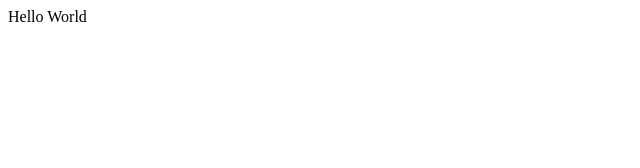
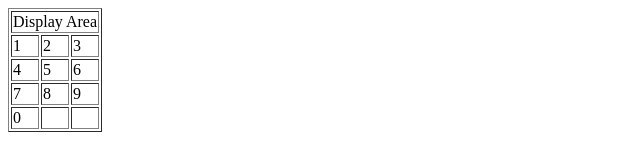
Before and after one commit to mp30028/web-development, a plain HTML site: page index.html in a window 1280 px wide. Shown: the whole page, without its empty margins (0-640 px from the left). Drawn offline with Linux system fonts and the light colour scheme.

Commit message:
added table

```diff
--- a/index.html
+++ b/index.html
@@ -1,6 +1,35 @@
 
 <html>
+    <script>
+        function showMe(){
+            alert("Hello from show me");
+        }
+    </script>
     <body>
-        Hello World
+        <table border="1">
+            <tr>
+                <td colspan="3">Display Area</td>
+            </tr>
+            <tr>
+                <td onclick="showMe()">1</td>
+                <td>2</td>
+                <td>3</td>
+            </tr>
+            <tr>
+                <td>4</td>
+                <td>5</td>
+                <td>6</td>
+            </tr>
+            <tr>
+                <td>7</td>
+                <td>8</td>
+                <td>9</td>
+            </tr>
+            <tr>
+                <td>0</td>
+                <td></td>
+                <td></td>
+            </tr>
+        </table>
     </body>
 </html>
```
